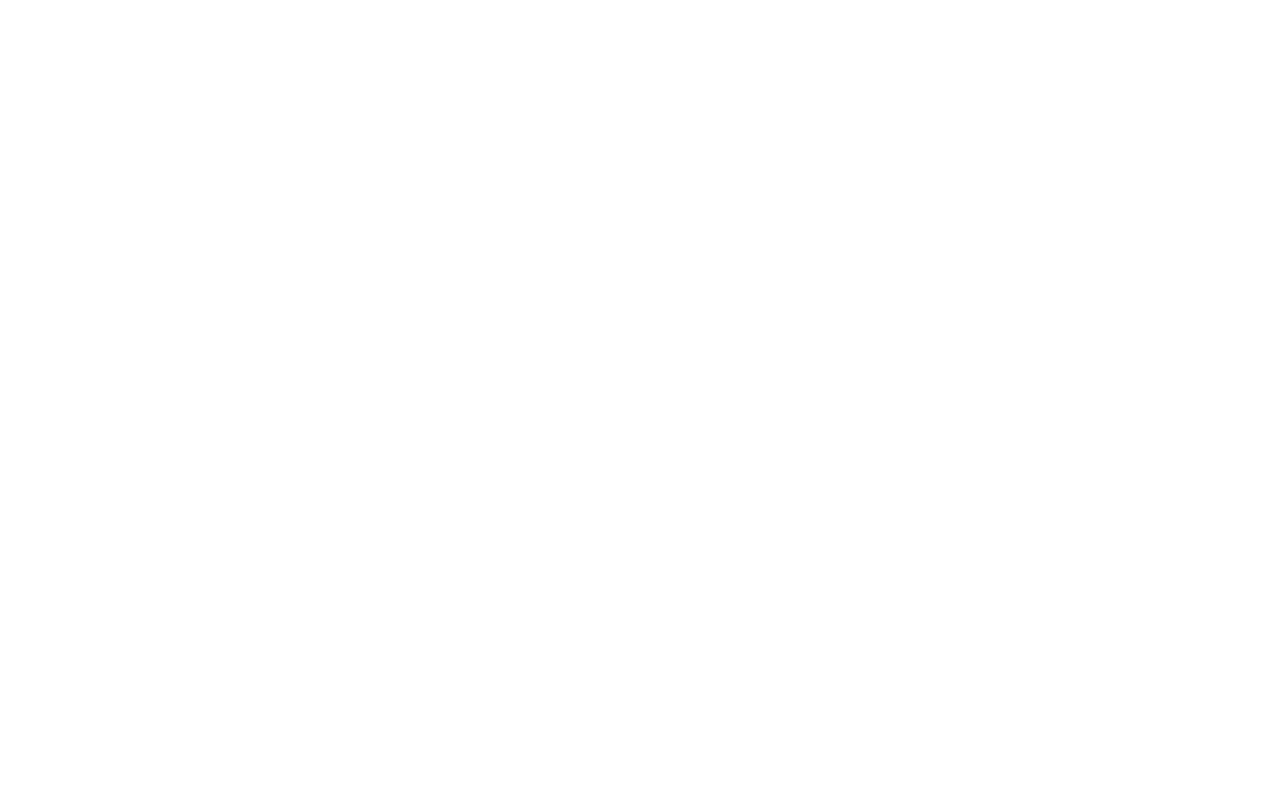
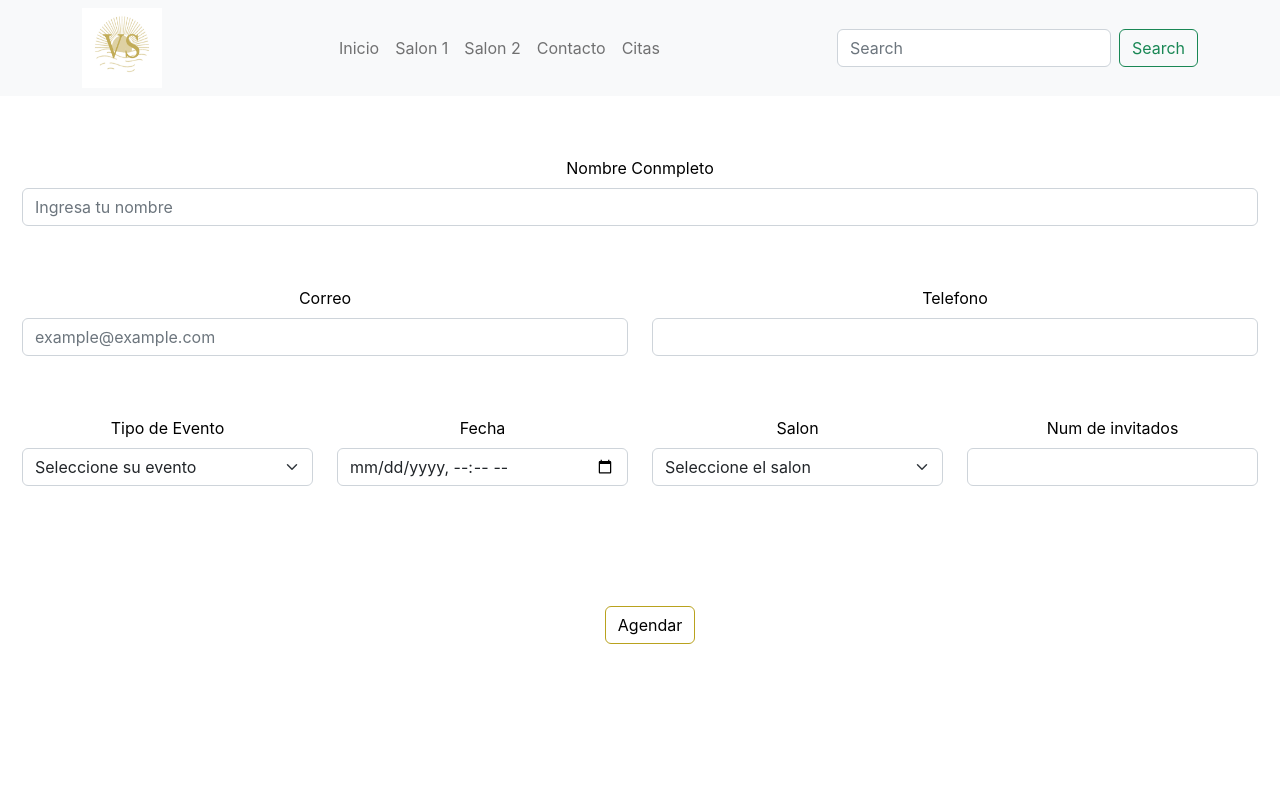
Before and after one commit to Alb20/pagina-villa, a React (Create React App) app: page /AgenCita in a window 1280 px wide. Before the commit this address had no page. Shown: the top 800 px of the page. Built offline with nearby package versions, Linux system fonts and the light colour scheme.

Commit message:
Creacion del primer paquete del salon uno y de angendar citas

```diff
--- a/src/App.css
+++ b/src/App.css
@@ -125,6 +125,8 @@
 
 .espacioform {
     margin-top: 60px;
+    margin-left: 10px;
+    margin-right: 10px;
 }
 
 
@@ -141,3 +143,23 @@
 .BotPaqPlaS1 {
     margin-top: 48PX;
 }
+
+
+/* Distancia de los parrafos  de los paquetes*/
+
+.descriPaque {
+    margin-top: 30px;
+    margin-right: 100px;
+    margin-left: 100px;
+}
+
+.h3-pa {
+    text-align: center;
+}
+
+
+/* Separa form agendar citas */
+
+.separarCitas {
+    margin-bottom: 60px;
+}
--- a/src/App.jsx
+++ b/src/App.jsx
@@ -17,6 +17,7 @@
 import PaqOroS2 from './components/Paquetes/PaqOroS2'
 import PaqPlaS2 from './components/Paquetes/PaqPlaS2'
 import PaqVipS2 from './components/Paquetes/PaqVipS2'
+import AgenCita from './components/AgenCita';
 function App() {
     return (
 
@@ -39,6 +40,7 @@
                         <Route path='PaqOroS2' element = {<PaqOroS2/>}></Route>
                         <Route path='PaqPlaS2' element = {<PaqPlaS2/>}></Route>
                         <Route path='PaqVipS2' element = {<PaqVipS2/>}></Route>
+                        <Route path='AgenCita' element = {<AgenCita/>}></Route>
                     </Route>
 
                 </Routes>
--- /dev/null
+++ b/src/components/AgenCita.jsx
@@ -0,0 +1,60 @@
+import React from 'react'
+import Footer from './Footer/Footer'
+
+const AgenCita = () => {
+  return (
+    <div>
+        <section>
+        <form className="row espacioform" action='POST'>
+            <div className="col-md-12 separarCitas">
+                <label for="inputAddress" className="form-label">Nombre Conmpleto </label>
+                <input type="text" className="form-control" id="inputnombreCita" placeholder="Ingresa tu nombre" required/>
+            </div>
+            <div className="col-md-6 separarCitas" >
+                <label for="inputEmail4" className="form-label">Correo </label>
+                <input type="email" className="form-control" id="inputEmailCita" placeholder='example@example.com' required/>
+            </div>
+            <div className="col-md-6 separarCitas">
+                <label for="inputPassword4" className="form-label">Telefono</label>
+                <input type="tel" className="form-control" id="inputTelCita" required  maxLength="10"/>
+            </div>
+            <div className='col-md-3 separarCitas'>
+            <label className="form-label">Tipo de Evento</label>
+            <select className="form-select" aria-label="Default select example" id='tipoevento' required>
+                <option selected>Seleccione su evento</option>
+                <option value="boda">Boda</option>
+                <option value="xv años">XV años</option>
+                <option value="bautizos">Bautizos</option>
+                <option value="presentacion">Presentaciones</option>
+                <option value="infantil">Infantil</option>
+                <option value="graduaciones">Graduaciones</option>
+                <option value="conferencias">Conferencias</option>
+            </select>
+            </div>
+            <div className='col-md-3 separarCitas'>
+                <label className="form-label">Fecha</label>
+                <input className='form-control' type="datetime-local" id="fechahoraCita" />
+            </div>
+            <div className='col-md-3 separarCitas'>
+                <label className="form-label">Salon</label>
+                <select className="form-select" aria-label="Default select example" id='salonCita' required>
+                    <option selected>Seleccione el salon</option>
+                    <option value="salon1">Salon 1</option>
+                    <option value="salon2">Salon 2</option>
+                </select>
+            </div>
+            <div className='col-md-3 separarCitas'>
+                <label className='form-label'>Num de invitados</label>
+                <input type="number" className='form-control' id='numInviCita' min="100" max="400" maxLength="3" />
+            </div>
+            <div className="col-12 espacioform">
+                <button type="submit" className="btn btn-primary text-button">Agendar</button>
+            </div>
+    </form>
+        </section>
+        <Footer/>
+    </div>
+  )
+}
+
+export default AgenCita
--- a/src/components/Contacto.jsx
+++ b/src/components/Contacto.jsx
@@ -3,9 +3,8 @@
 const contacto = () => {
   return (
     <div>
-
-      <form className="row espacioform" action='POST'>
-            <div className="col-md-12 ">
+      <form className="row  espacioform" action='POST'>
+            <div className="col-12  ">
               <label for="inputAddress" className="form-label">Nombre Conmpleto </label>
               <input type="text" className="form-control" id="inputnombre" placeholder="Ingresa tu nombre" required/>
             </div>
@@ -13,11 +12,11 @@
               <label for="inputAddress2" className="form-label">Address 2</label>
               <input type="text" className="form-control" id="inputAddress2" placeholder="Apartment, studio, or floor"/>
             </div> */}
-             <div className="col-md-6 espacioform" >
-              <label for="inputEmail4" className="form-label">Correo </label>
+             <div className="col-6 " >
+              <label for="inputEmail" className="form-label">Correo </label>
               <input type="email" className="form-control" id="inputEmail" placeholder='example@example.com' required/>
             </div>
-            <div className="col-md-6 espacioform">
+            <div className="col-6 ">
               <label for="inputPassword4" className="form-label">Telefono</label>
               <input type="tel" className="form-control" id="inputTel" required  maxLength="10"/>
             </div>
--- a/src/components/Paquetes/PaqBasS1.jsx
+++ b/src/components/Paquetes/PaqBasS1.jsx
@@ -1,16 +1,50 @@
 import React from 'react'
 import Footer from '../Footer/Footer'
+import { Link } from 'react-router-dom'
+
 
 const PaqBasS1 = () => {
   return (
     <div>
       <section>
       <h2>Paquete basico</h2>
-          <p>Lorem ipsum dolor sit, amet consectetur adipisicing elit. Corrupti iusto ipsa delectus nostrum, ullam tenetur necessitatibus natus fugiat veniam. Nam illo, ipsam nobis sequi iure laboriosam architecto ut suscipit harum Lorem ipsum dolor sit amet consectetur adipisicing elit. Expedita, voluptates. Fugit praesentium tenetur saepe eos quaerat perferendis natus ea reprehenderit esse rerum qui at debitis ex magnam, nesciunt doloremque tempore.
+          <p className='descriPaque'>Lorem ipsum dolor sit, amet consectetur adipisicing elit. Corrupti iusto ipsa delectus nostrum, ullam tenetur necessitatibus natus fugiat veniam. Nam illo, ipsam nobis sequi iure laboriosam architecto ut suscipit harum Lorem ipsum dolor sit amet consectetur adipisicing elit. Expedita, voluptates. Fugit praesentium tenetur saepe eos quaerat perferendis natus ea reprehenderit esse rerum qui at debitis ex magnam, nesciunt doloremque tempore.
             Lorem ipsum dolor sit amet consectetur adipisicing elit. Quidem architecto facilis placeat ea eligendi odio dolore ipsa aliquid officiis? Aspernatur vitae incidunt nobis quo deserunt facere minus animi dolores est. Lorem, ipsum dolor sit amet consectetur adipisicing elit. Cupiditate vitae repellat autem quos ea fugiat unde iure officia tempora voluptate! Soluta magni iure rem, consequuntur natus voluptatem id eligendi quae.
           </p>
-
         <p>Minimo 100 Maximo 400 personas </p>
+        <div className="container px-4 text-center">
+                <div className="row gx-5">
+                <div className="col-8">
+                    <div className="p-3 border bg-light">
+                    <ul>
+                            <li>Manteleria</li>
+                            <li>Movibiliario(Sillas Tiffany, Mesas Imperiales)</li>
+                            <li>D.J(Sonido, Luces Ritmicas)</li>
+                            <li>limpieza de Sanitarios</li>
+                            <li>Servicio de Gas en Cocina</li>
+                            <li>Meseros</li>
+                          </ul>
+                    </div>
+                </div>
+                <div className="col-4">
+                    <div className="p-3 border bg-light">
+                      <h6>Cotiza con el numero de invitados</h6>
+                      <div className="form-floating mb-3">
+                        <input type="number" className="form-control" id="NumInvitados" min="100" max="400" maxLength="3"/>
+                        <label >Numero de Invitados</label>
+                      </div>
+                      <div class="form-floating">
+                        <input type="text" className="form-control" id="CostoAprox" />
+                      </div>
+                    </div>
+                </div>
+            </div>
+        </div>
+        <div className="d-grid gap-2 col-6 mx-auto">
+              <Link to='/AgenCita'>
+                <button className="btn btn-primary text-button BotPaqPlaS1" type="button"  >Agendar Cita</button>
+              </Link>
+        </div>
         </section>
     <Footer/>
     </div>
```
